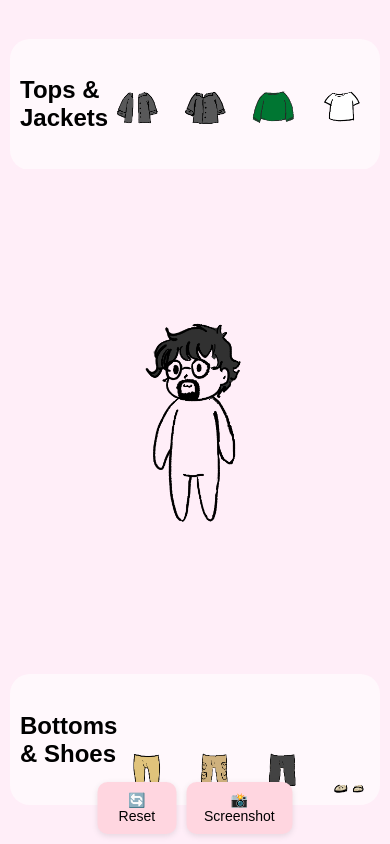
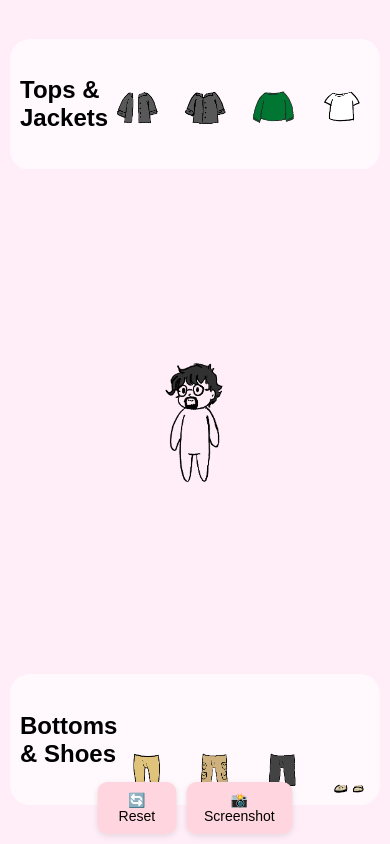
Before and after one commit to sweetlileliza/stoodressup, a plain HTML site: page index.html in a window 390 px wide. Drawn offline with nearby package versions, Linux system fonts and the light colour scheme.

Commit message:
Update style.css
test2

```diff
--- a/style.css
+++ b/style.css
@@ -81,7 +81,7 @@ body {
 
 @media (max-width: 768px) {
   #base {
-    transform: scale(0.5);
+    transform: scale(0.3);
   }
 }
 
```
